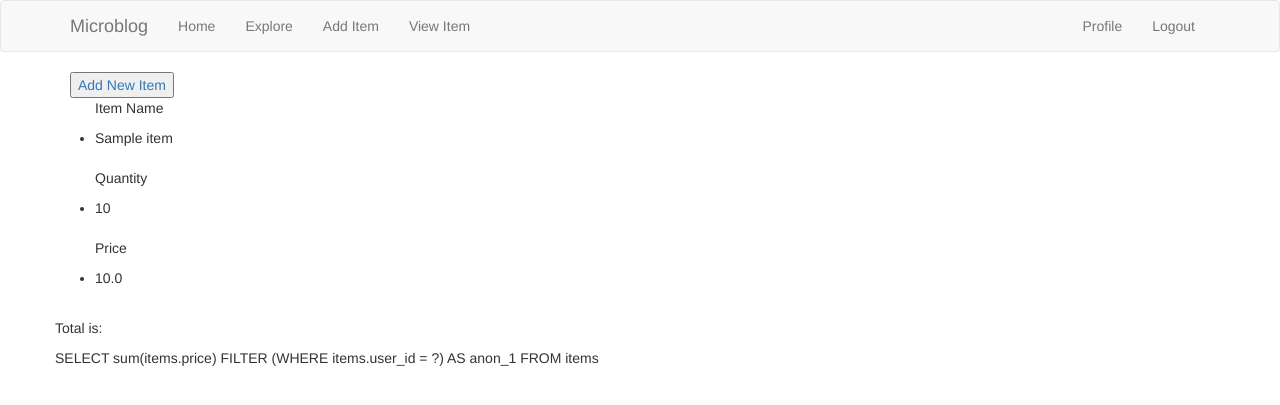
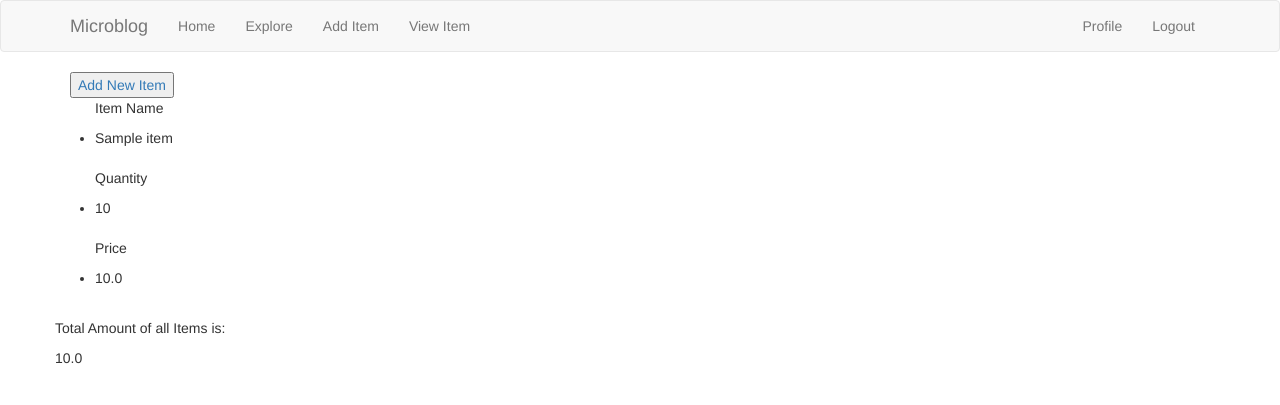
Before and after one commit to harshithdeva/FlaskApp, a Flask app: page /view_item in a window 1280 px wide. Shown: the top 405 px of the page. Run offline with Flask 2, Linux system fonts and the light colour scheme; a user stored in the database is signed in; tables that the repository leaves empty hold one stand-in row (values such as "Sample post"); some libraries are stand-ins or nearby versions.

Commit message:
Fixed the incorrect display of Total

```diff
--- a/app/routes.py
+++ b/app/routes.py
@@ -8,7 +8,7 @@ from app.forms import LoginForm, RegistrationForm, EditProfileForm, \
     EmptyForm, PostForm, ResetPasswordRequestForm, ResetPasswordForm, ItemForm,EditItemForm
 from app.models import User, Post , Items
 from app.email import send_password_reset_email
-from sqlalchemy.sql import func
+from sqlalchemy.sql import func, update
 from flask import abort
 import os
 import secrets
@@ -242,10 +242,8 @@ def add_item():
 def view_item():
 
     itemz = Items.query.filter_by(user_id = current_user.id)
-    sum1= db.session.query(db.func.sum(Items.price).filter(Items.user_id == current_user.id))
     print(itemz)
-    for sum2 in sum1.all():
-        print(sum1)
+    sum1 = Items.query.with_entities(func.sum(Items.price).label('total')).first().total
     return render_template('view_item.html', itemz = itemz,sum1=sum1)
 
 
@@ -255,11 +253,11 @@ def edit_item(id):
     form = EditItemForm()
     itemz = Items.query.filter_by(id =id,user_id = current_user.id).first()
 
-    if request.method == 'POST':
-        if form.validate_on_submit():
+    if form.validate_on_submit():
             itemz.item_name = form.item_name.data
             itemz.qty = form.qty.data
             itemz.price = form.price.data
+            #db.session.execute(update(itemz.item_name,itemz.qty,itemz.price ))
             db.session.commit()
             return redirect('/view_item')
 
--- a/app/templates/view_item.html
+++ b/app/templates/view_item.html
@@ -19,7 +19,7 @@
             <br>
          </ul>
          {% endfor %}
-         <p> Total is:</p>
+         <p> Total Amount of all Items is:</p>
          <p> {{sum1}}</p>
       </div>
    </div>
```
Also changed, not shown: app.db.
